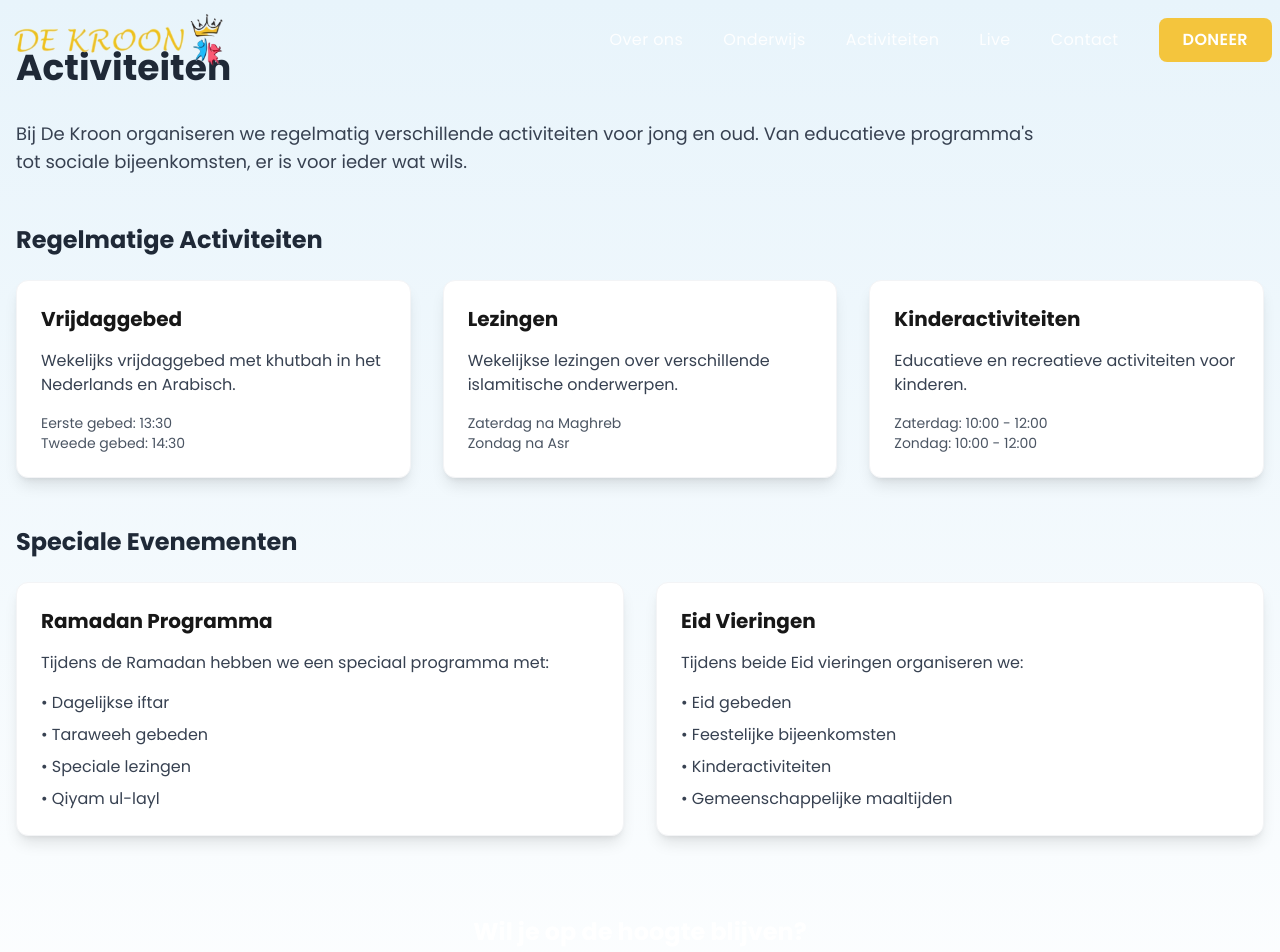
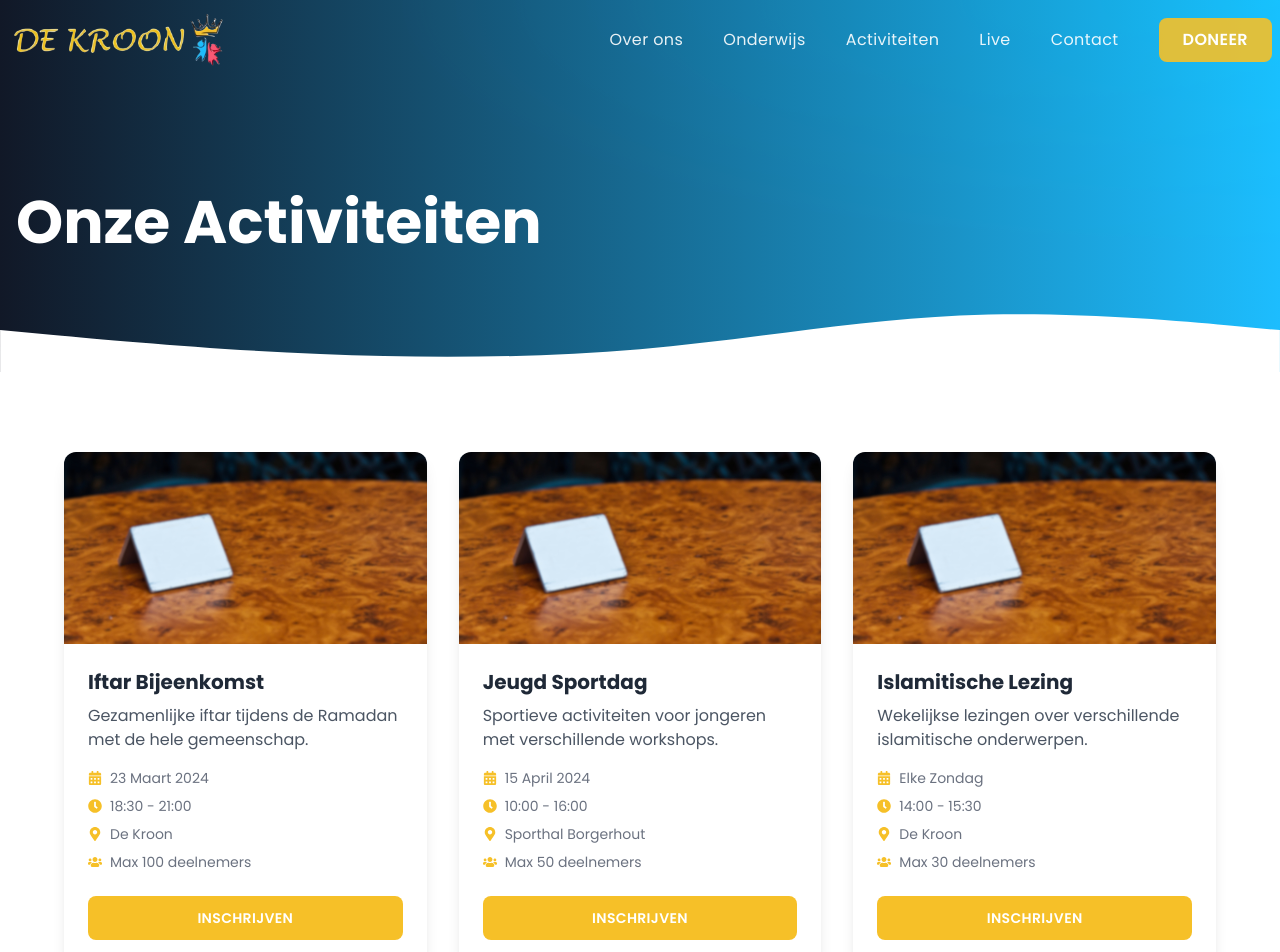
Before and after one commit to nabil-ziani/de-kroon, a Next.js app: page /activiteiten in a window 1280 px wide. Shown: the top 952 px of the page. Built offline with nearby package versions, Linux system fonts and the light colour scheme.

Commit message:
activities page

```diff
--- a/app/activiteiten/page.tsx
+++ b/app/activiteiten/page.tsx
@@ -1,98 +1,119 @@
+import Image from 'next/image';
+import { FaCalendarAlt, FaMapMarkerAlt, FaClock, FaUsers } from 'react-icons/fa';
+
+// Dit zou later uit een database of CMS komen
+const activities = [
+    {
+        title: 'Iftar Bijeenkomst',
+        date: '23 Maart 2024',
+        time: '18:30 - 21:00',
+        location: 'De Kroon',
+        image: '/images/placeholder.png',
+        description: 'Gezamenlijke iftar tijdens de Ramadan met de hele gemeenschap.',
+        category: 'Sociaal',
+        maxParticipants: 100,
+        status: 'Binnenkort'
+    },
+    {
+        title: 'Jeugd Sportdag',
+        date: '15 April 2024',
+        time: '10:00 - 16:00',
+        location: 'Sporthal Borgerhout',
+        image: '/images/placeholder.png',
+        description: 'Sportieve activiteiten voor jongeren met verschillende workshops.',
+        category: 'Sport',
+        maxParticipants: 50,
+        status: 'Inschrijving Open'
+    },
+    {
+        title: 'Islamitische Lezing',
+        date: 'Elke Zondag',
+        time: '14:00 - 15:30',
+        location: 'De Kroon',
+        image: '/images/placeholder.png',
+        description: 'Wekelijkse lezingen over verschillende islamitische onderwerpen.',
+        category: 'Educatief',
+        maxParticipants: 30,
+        status: 'Doorlopend'
+    }
+];
+
 export default function ActivitiesPage() {
     return (
-        <main className="min-h-screen pt-12 pb-16 bg-gradient-to-b from-[#e8f4fb] to-white">
+        <main className="min-h-screen bg-white">
+            <section className="relative py-24">
+                <div className="absolute inset-0 bg-gradient-to-r from-gray-900 to-boy">
+                    <div className="absolute inset-0 opacity-30 mix-blend-soft-light bg-[radial-gradient(at_top_right,_#1dbffe_0%,_transparent_50%)]" />
+                </div>
+                <div className="absolute -bottom-1 left-0 right-0">
+                    <svg viewBox="0 0 1440 100" fill="none" xmlns="http://www.w3.org/2000/svg">
+                        <path fill="white" d="M0 48.5129L60 54.0129C120 59.5129 240 70.5129 360 75.5129C480 80.5129 600 80.0129 720 70.0129C840 59.5129 960 37.5129 1080 32.0129C1200 27.0129 1320 37.5129 1380 43.0129L1440 48.5129V100H1380C1320 100 1200 100 1080 100C960 100 840 100 720 100C600 100 480 100 360 100C240 100 120 100 60 100H0V48.5129Z" />
+                    </svg>
+                </div>
+                <div className="relative z-10 container mx-auto px-4 pt-24">
+                    <div className="max-w-4xl">
+                        <h1 className="text-6xl font-bold text-white mb-6">
+                            Onze Activiteiten
+                        </h1>
+                    </div>
+                </div>
+            </section>
+
+            {/* Activities Grid */}
+            <section className="py-20">
                 <div className="container mx-auto px-4">
-                <h1 className="text-4xl font-bold text-gray-800 mb-8">Activiteiten</h1>
-
-                {/* Intro tekst */}
-                <div className="max-w-5xl mb-12">
-                    <p className="text-lg text-gray-700">
-                        Bij De Kroon organiseren we regelmatig verschillende activiteiten voor jong en oud.
-                        Van educatieve programma's tot sociale bijeenkomsten, er is voor ieder wat wils.
+                    <div className="max-w-6xl mx-auto">
+                        <div className="grid grid-cols-1 md:grid-cols-2 lg:grid-cols-3 gap-8">
+                            {activities.map((activity, index) => (
+                                <div
+                                    key={activity.title}
+                                    className="bg-white rounded-xl overflow-hidden shadow-lg hover:shadow-xl transition-all duration-300"
+                                >
+                                    <div className="relative h-48">
+                                        <Image
+                                            src={activity.image}
+                                            alt={activity.title}
+                                            fill
+                                            className="object-cover"
+                                        />
+                                    </div>
+                                    <div className="p-6">
+                                        <div className="mb-4">
+                                            <h3 className="text-xl font-bold mb-2 text-gray-800">
+                                                {activity.title}
+                                            </h3>
+                                            <p className="text-gray-600">
+                                                {activity.description}
                                             </p>
                                         </div>
-
-                {/* Regelmatige activiteiten */}
-                <h2 className="text-2xl font-bold text-gray-800 mb-6">Regelmatige Activiteiten</h2>
-                <div className="grid md:grid-cols-3 gap-8 mb-12">
-                    <div className="bg-white rounded-xl shadow-lg p-6 border border-gray-100">
-                        <h3 className="text-xl font-bold text-blue mb-4">Vrijdaggebed</h3>
-                        <p className="text-gray-700 mb-4">
-                            Wekelijks vrijdaggebed met khutbah in het Nederlands en Arabisch.
-                        </p>
-                        <div className="text-sm text-gray-600">
-                            <p>Eerste gebed: 13:30</p>
-                            <p>Tweede gebed: 14:30</p>
+                                        <div className="space-y-2 text-sm text-gray-500 mb-6">
+                                            <div className="flex items-center gap-2">
+                                                <FaCalendarAlt className="text-crown" />
+                                                <span>{activity.date}</span>
+                                            </div>
+                                            <div className="flex items-center gap-2">
+                                                <FaClock className="text-crown" />
+                                                <span>{activity.time}</span>
+                                            </div>
+                                            <div className="flex items-center gap-2">
+                                                <FaMapMarkerAlt className="text-crown" />
+                                                <span>{activity.location}</span>
+                                            </div>
+                                            <div className="flex items-center gap-2">
+                                                <FaUsers className="text-crown" />
+                                                <span>Max {activity.maxParticipants} deelnemers</span>
                                             </div>
                                         </div>
-
-                    <div className="bg-white rounded-xl shadow-lg p-6 border border-gray-100">
-                        <h3 className="text-xl font-bold text-blue mb-4">Lezingen</h3>
-                        <p className="text-gray-700 mb-4">
-                            Wekelijkse lezingen over verschillende islamitische onderwerpen.
-                        </p>
-                        <div className="text-sm text-gray-600">
-                            <p>Zaterdag na Maghreb</p>
-                            <p>Zondag na Asr</p>
+                                        <button className="w-full bg-crown text-white px-6 py-3 rounded-lg font-semibold hover:bg-opacity-90 transition-colors text-sm uppercase tracking-wide">
+                                            Inschrijven
+                                        </button>
                                     </div>
                                 </div>
-
-                    <div className="bg-white rounded-xl shadow-lg p-6 border border-gray-100">
-                        <h3 className="text-xl font-bold text-blue mb-4">Kinderactiviteiten</h3>
-                        <p className="text-gray-700 mb-4">
-                            Educatieve en recreatieve activiteiten voor kinderen.
-                        </p>
-                        <div className="text-sm text-gray-600">
-                            <p>Zaterdag: 10:00 - 12:00</p>
-                            <p>Zondag: 10:00 - 12:00</p>
+                            ))}
                         </div>
                     </div>
                 </div>
-
-                {/* Speciale evenementen */}
-                <h2 className="text-2xl font-bold text-gray-800 mb-6">Speciale Evenementen</h2>
-                <div className="grid md:grid-cols-2 gap-8 mb-12">
-                    <div className="bg-white rounded-xl shadow-lg p-6 border border-gray-100">
-                        <h3 className="text-xl font-bold text-blue mb-4">Ramadan Programma</h3>
-                        <p className="text-gray-700 mb-4">
-                            Tijdens de Ramadan hebben we een speciaal programma met:
-                        </p>
-                        <ul className="text-gray-700 space-y-2">
-                            <li>• Dagelijkse iftar</li>
-                            <li>• Taraweeh gebeden</li>
-                            <li>• Speciale lezingen</li>
-                            <li>• Qiyam ul-layl</li>
-                        </ul>
-                    </div>
-
-                    <div className="bg-white rounded-xl shadow-lg p-6 border border-gray-100">
-                        <h3 className="text-xl font-bold text-blue mb-4">Eid Vieringen</h3>
-                        <p className="text-gray-700 mb-4">
-                            Tijdens beide Eid vieringen organiseren we:
-                        </p>
-                        <ul className="text-gray-700 space-y-2">
-                            <li>• Eid gebeden</li>
-                            <li>• Feestelijke bijeenkomsten</li>
-                            <li>• Kinderactiviteiten</li>
-                            <li>• Gemeenschappelijke maaltijden</li>
-                        </ul>
-                    </div>
-                </div>
-
-                {/* Contact sectie */}
-                <div className="bg-blue text-white rounded-xl p-8 text-center">
-                    <h2 className="text-2xl font-bold mb-4">Wil je op de hoogte blijven?</h2>
-                    <p className="mb-6">
-                        Schrijf je in voor onze nieuwsbrief om updates te ontvangen over onze activiteiten.
-                    </p>
-                    <a
-                        href="/contact"
-                        className="inline-block bg-green text-white px-6 py-3 rounded-lg font-semibold hover:opacity-90 transition-colors"
-                    >
-                        Aanmelden nieuwsbrief
-                    </a>
-                </div>
-            </div>
+            </section>
         </main>
     );
 }
--- a/components/hero.tsx
+++ b/components/hero.tsx
@@ -36,13 +36,13 @@ export default function Hero() {
                         </p>
                         <div className="flex flex-wrap gap-4">
                             <Link
-                                href="/courses"
+                                href="/onderwijs"
                                 className="bg-crown text-white px-6 py-3 rounded-lg font-semibold hover:bg-opacity-90 transition-colors uppercase tracking-wide text-sm"
                             >
                                 Bekijk onze cursussen
                             </Link>
                             <Link
-                                href="/about"
+                                href="/over-ons"
                                 className="bg-white/10 text-white px-6 py-3 rounded-lg font-semibold hover:bg-white/20 transition-colors uppercase tracking-wide text-sm"
                             >
                                 Meer over ons
```
Also changed, not shown: public/images/placeholder.png (added). Lines whose indentation alone changed are shown as unchanged.
